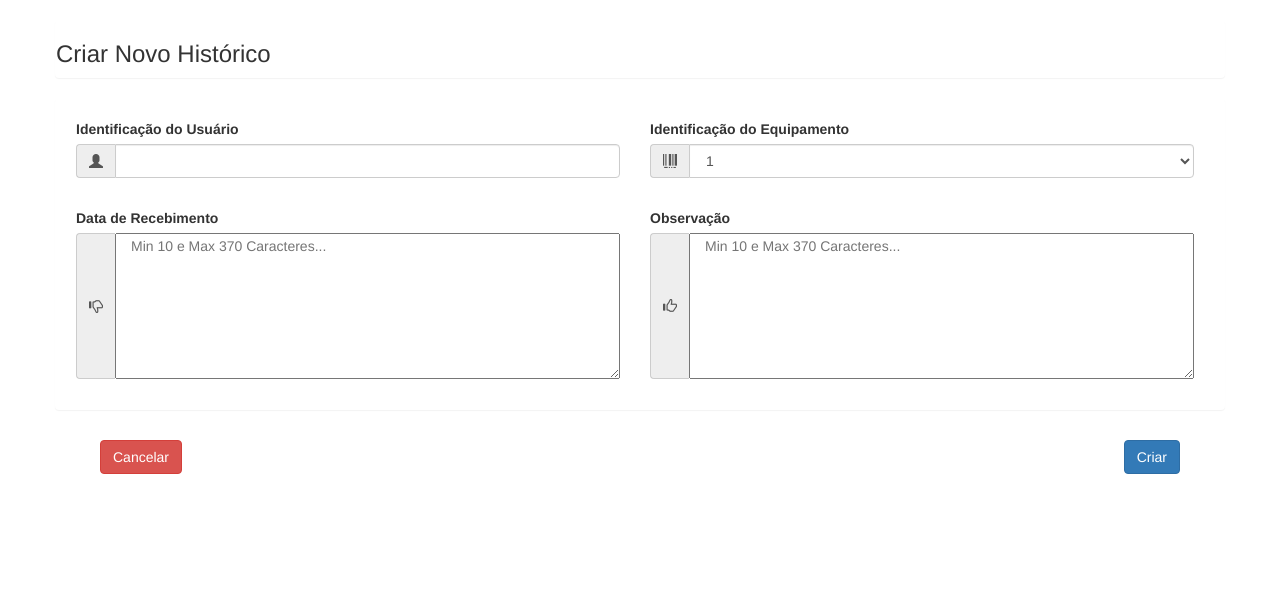
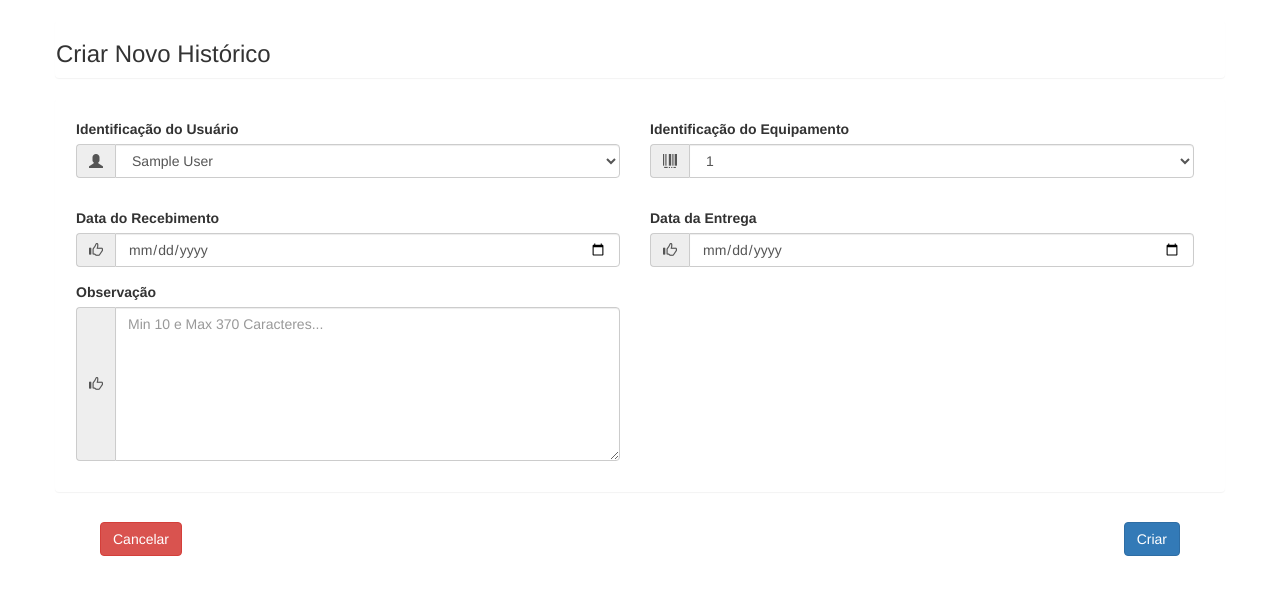
Before and after one commit to kleytonsouza/hardware_report, a Flask app: page /auth/add_history in a window 1280 px wide. Shown: the part 54-649 px from the top of the page. Run offline with Flask 3, Linux system fonts and the light colour scheme; tables that the repository leaves empty hold one stand-in row (values such as "Sample post"); parts of the project's set-up code (start-up, migrations or seed data) failed here and were passed over; some libraries are stand-ins or nearby versions.

Commit message:
almost finalized

```diff
--- a/app/auth/forms.py
+++ b/app/auth/forms.py
@@ -1,6 +1,8 @@
+from datetime import datetime
+
 from flask_login import current_user
 from flask_wtf import FlaskForm
-from wtforms import StringField, PasswordField, SubmitField, IntegerField, SelectField, TextAreaField
+from wtforms import StringField, PasswordField, SubmitField, IntegerField, SelectField, TextAreaField, DateField
 from wtforms.validators import DataRequired, Length
 
 from ..models import *
@@ -35,12 +37,12 @@ def form_add_user():
         # choices_sub = [(t.team_id, t.team_name) for t in SubTeam.query.distinct(SubTeam.subteam_id).all()]
         # choices_sub.append((" ", "Selecione a Subcoordenação"))
         register = IntegerField('Registro Funcional',
-                                     render_kw={"placeholder": "Digite o Registro funcional", "autocomplete": "on"})
+                                render_kw={"placeholder": "Digite o Registro funcional", "autocomplete": "on"})
         name = StringField('Nome do Usuário',
-                                render_kw={"placeholder": "Digite o modelo", "autocomplete": "on"})
+                           render_kw={"placeholder": "Digite o modelo", "autocomplete": "on"})
         team_id = SelectField('Time',
-                                   choices=choices, default=" ",
-                                   validators=[DataRequired()])
+                              choices=choices, default=" ",
+                              validators=[DataRequired()])
         # User_subteam_id = SelectField('Subcoordenação',
         #                               choices=choices_sub, default=" ",
         #                               validators=[DataRequired()])
@@ -142,14 +144,17 @@ def form_close_history():
 
 def form_open_history():
     class OpenHistoryForm(FlaskForm):
-        history_user = StringField('Identificação do Usuário')
-        history_equipment = SelectField('Identificação do Equipamento', choices=Equipment.query.all(),
-                                        render_kw={"placeholder": "Digite o modelo", "autocomplete": "on"})
+        user_id = SelectField('Identificação do Usuário', choices=User.query.all(),
+                              render_kw={"placeholder": "Digite o usuário", "autocomplete": "on"})
+
+        equip_id = SelectField('Identificação do Equipamento', choices=Equipment.query.all(),
+                               render_kw={"placeholder": "Digite o modelo", "autocomplete": "on"})
         # call_technician = SelectField('Coordenação', choices=Admin.query.all())
-        date_receive = TextAreaField('Data de Recebimento', render_kw={"placeholder": "Selecione a data de recebimento",
-                                                                       "autocomplete": "on"},
-                                     validators=[Length(min=10, max=370, message="Min 10 e max 370"),
-                                                 DataRequired()])
+        date_receive = DateField('Data do Recebimento', render_kw={"placeholder": "Selecione a data de recebimento"},
+                                 format="%d-%m-%Y",
+                                 validators=[DataRequired(message="A Data de Recebimento é obrigatória.")])
+        date_return = DateField('Data da Entrega', render_kw={"placeholder": "Selecione a data de entrega"},
+                                format="%d-%m-%Y", validators=[])
         observation = TextAreaField('Observação',
                                     render_kw={"placeholder": "Descreva uma observação (10 a 370 caracs.)",
                                                "autocomplete": "on"},
--- a/app/auth/views.py
+++ b/app/auth/views.py
@@ -57,8 +57,8 @@ def users_list():
 @login_required
 @auth.route('/list_history', methods=['GET', 'POST'])
 def list_history():
-    history = EquipmentUsageHistory.query
-    return render_template('auth/list_history.html', history=history)
+    # history = EquipmentUsageHistory.query
+    return render_template('auth/list_history.html') #, history=history)
 
 
 @auth.route('/api/equips')
@@ -178,8 +178,8 @@ def list_equipment_usage_history():
         if col_index is None:
             break
         col_name = request.args.get(f'columns[{col_index}][data]')
-        if col_name not in ['id', 'date_receive', 'date_return', 'name']:
-            col_name = 'call_id'
+        if col_name not in ['id', 'date_receive', 'date_return', 'user_id']:
+            col_name = 'id'
         descending = request.args.get(f'order[{i}][dir]') == 'desc'
         col = getattr(EquipmentUsageHistory, col_name)
         if descending:
@@ -195,8 +195,9 @@ def list_equipment_usage_history():
     query = query.offset(start).limit(length)
 
     # response
+
     return {
-        'data': [call.to_dict() for call in query],
+        'data': [history.to_dict() for history in query],
         'recordsFiltered': total_filtered,
         'recordsTotal': EquipmentUsageHistory.query.count(),
         'draw': request.args.get('draw', type=int),
@@ -301,22 +302,29 @@ def add_history():
     form = form_open_history()
     error = None
 
-    if form.validate_on_submit() and request.method == "POST":
+    print(form.validate_on_submit())
+    print(form.errors)
+    print(form.data)
+    if request.method == "POST":
         new_history = EquipmentUsageHistory(id=request.form.get("call_equipment"),
-                                            user_id=User.query.filter_by(name=request.form.get("call_user")).first().id,
-                                            open=datetime.now().strftime("%d/%b/%y %H:%M:%S"),
+                                            user_id=User.query.filter_by(name=request.form.get("user_id")).first().id,
+                                            equip_id=Equipment.query.filter_by(
+                                                id=request.form.get("equip_id")).first().id,
+                                            date_receive=request.form.get("date_receive"),
+                                            observation=request.form.get("observation"),
+                                            date_return=request.form.get("date_return"),
                                             )
         db.session.add(new_history)
         try:
             db.session.commit()
+            flash('Histórico criado com sucesso!', 'success')
+            return render_template("auth/add_success.html", title="Histórico")
         except SQLAlchemyError as e:
             db.session.rollback()
             error = str(e.__dict__['orig'])
             return render_template("auth/add_error.html", error=error, element="Histórico em " + new_history.id)
-
-        return render_template("auth/add_success.html", title="Histórico")
     elif request.method == "POST":
-        error = "problema ao criar chamado!!"
+        error = "problema ao criar histórico!!"
 
     return render_template("auth/add_history.html", form=form, error=error)
 
--- a/app/models.py
+++ b/app/models.py
@@ -58,10 +58,10 @@ class EquipmentUsageHistory(db.Model):
         return {
             'id': self.id,
             'equip_id':  self.equip_id,
-            'date_receive': self.open,
-            'date_return': self.close,
+            'date_receive': self.date_receive,
+            'date_return': self.date_return,
             'observation': self.observation,
-            'user_id': User.query.filter(User.user_id == self.user_id).first().name,
+            'user_id': User.query.filter(User.id == self.user_id).first().name,
         }
 
     def __init__(self, **kwargs):
--- a/app/templates/auth/add_equip.html
+++ b/app/templates/auth/add_equip.html
@@ -8,7 +8,7 @@
 
 {% block page_content %}
     <div class="row panel" >
-         <h3>Adicionar Equipamento Genérico</h3>
+         <h3>Adicionar Equipamento</h3>
     </div>
     <form method="POST" action="{{ url_for('auth.add_equip') }}">
         {{ form.csrf_token }}
--- a/app/templates/auth/add_history.html
+++ b/app/templates/auth/add_history.html
@@ -11,21 +11,22 @@
          <h3>Criar Novo Histórico</h3>
     </div>
     <form method="POST" action="{{ url_for('auth.add_history') }}">
-        {{ form.csrf_token }}
+{#        {{ form.csrf_token }}#}
+        {{ form.hidden_tag() }}
        <div class="row panel">
             <div class="form-group col-xs-12 col-sm-12 col-md-12 col-lg-12" style="padding-left:5px; padding-top:20px">
                   <div class="form-group col-xs-12 col-sm-12 col-md-6 col-lg-6">
-                      {{ form.history_user.label }}
+                      {{ form.user_id.label }}
                       <div class="input-group">
                         <span class="input-group-addon"><i class="glyphicon glyphicon-user"></i></span>
-                        {{ form.history_user(class="form-control",  value=current_user.name) }}
+                        {{ form.user_id(class="form-control",  value=current_user.name) }}
                       </div>
                   </div>
                   <div class="form-group col-xs-12 col-sm-12 col-md-6 col-lg-6">
-                      {{ form.history_equipment.label }}
+                      {{ form.equip_id.label }}
                       <div class="input-group">
                         <span class="input-group-addon"><i class="glyphicon glyphicon-barcode"></i></span>
-                        {{ form.history_equipment(class="form-control") }}
+                        {{ form.equip_id(class="form-control") }}
                       </div>
                   </div>
             </div>
@@ -33,23 +34,27 @@
                   <div class="form-group col-xs-12 col-sm-12 col-md-6 col-lg-6">
                       {{ form.date_receive.label }}
                       <div class="input-group">
-                          <span class="input-group-addon"><i class="glyphicon glyphicon-thumbs-down"></i></span>
-{#                          {{ form.problem_description(class="form-control") }}#}
-                          {{ form.date_receive( maxlength="400", cols="auto", rows="7",
-                          class="col-xs-10 col-sm-10 col-md-12 col-lg-12"|safe,
-                          placeholder="Min 10 e Max 370 Caracteres...", **{'data-ls-module':'charCounter'}) }}
+                          <span class="input-group-addon"><i class="glyphicon glyphicon-thumbs-up"></i></span>
+                          {{ form.date_receive(class="form-control") }}
                       </div>
                   </div>
                   <div class="form-group col-xs-12 col-sm-12 col-md-6 col-lg-6">
-                      {{ form.observation.label }}
+                      {{ form.date_return.label }}
                       <div class="input-group">
                           <span class="input-group-addon"><i class="glyphicon glyphicon-thumbs-up"></i></span>
-{#                          {{ form.fix_description(class="form-control") }}#}
-                          {{ form.observation( maxlength="400", cols="auto", rows="7",
-                          class="col-xs-10 col-sm-10 col-md-12 col-lg-12"|safe,
-                          placeholder="Min 10 e Max 370 Caracteres...", **{'data-ls-module':'charCounter'}) }}
+                          {{ form.date_return(class="form-control") }}
                       </div>
                   </div>
+                    <div class="form-group col-xs-12 col-sm-12 col-md-6 col-lg-6">
+                          {{ form.observation.label }}
+                          <div class="input-group">
+                              <span class="input-group-addon"><i class="glyphicon glyphicon-thumbs-up"></i></span>
+{#                              {{ form.observation(class="form-control") }}#}
+                              {{ form.observation( maxlength="400", cols="auto", rows="7",
+                              class="form-control col-xs-10 col-sm-10 col-md-12 col-lg-12"|safe,
+                              placeholder="Min 10 e Max 370 Caracteres...", **{'data-ls-module':'charCounter'}) }}
+                          </div>
+                      </div>
             </div>
        </div>
         <div class="panel-footer" style="background-color: white; border-top:0 ">
--- a/app/templates/base.html
+++ b/app/templates/base.html
@@ -41,7 +41,7 @@
             <ul class="nav navbar-nav navbar-right">
                 {% if current_user.is_authenticated %}
                 <li class="dropdown">
-                    <a href="#" style="color: white" data-toggle="dropdown"><h5>{{ current_user.user_name|truncate(20) }}<b class="caret"></b></h5></a>
+                    <a href="#" style="color: white" data-toggle="dropdown"><h5>{{ current_user.name|truncate(20) }}<b class="caret"></b></h5></a>
                     <ul class="dropdown-menu">
                         <li><a class="btn bg-danger" href="{{ url_for('auth.logout') }}">Sair</a></li>
                     </ul>
```
Also changed, not shown: app/templates/auth/list_history.html (+4 -7 lines).
